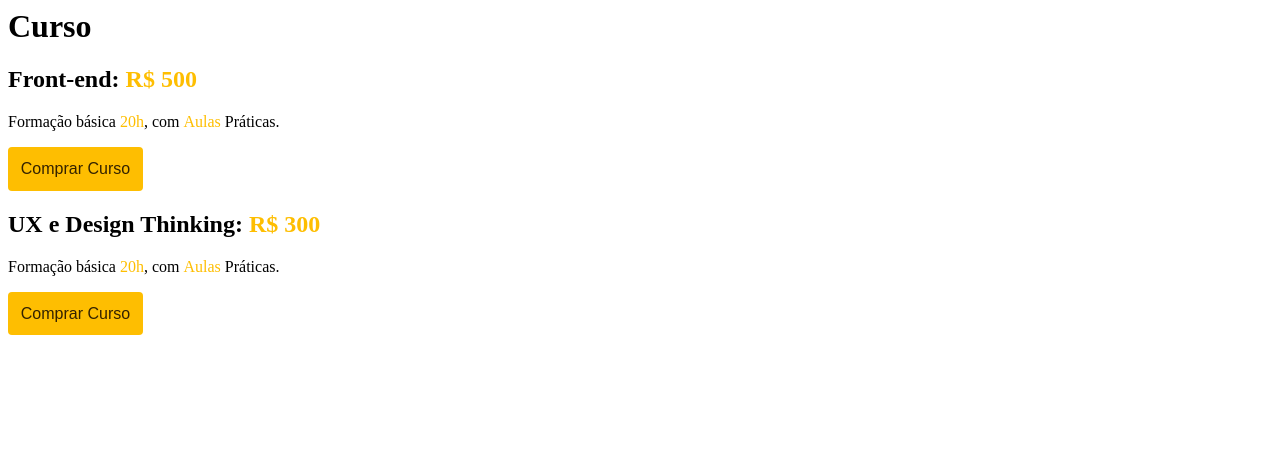
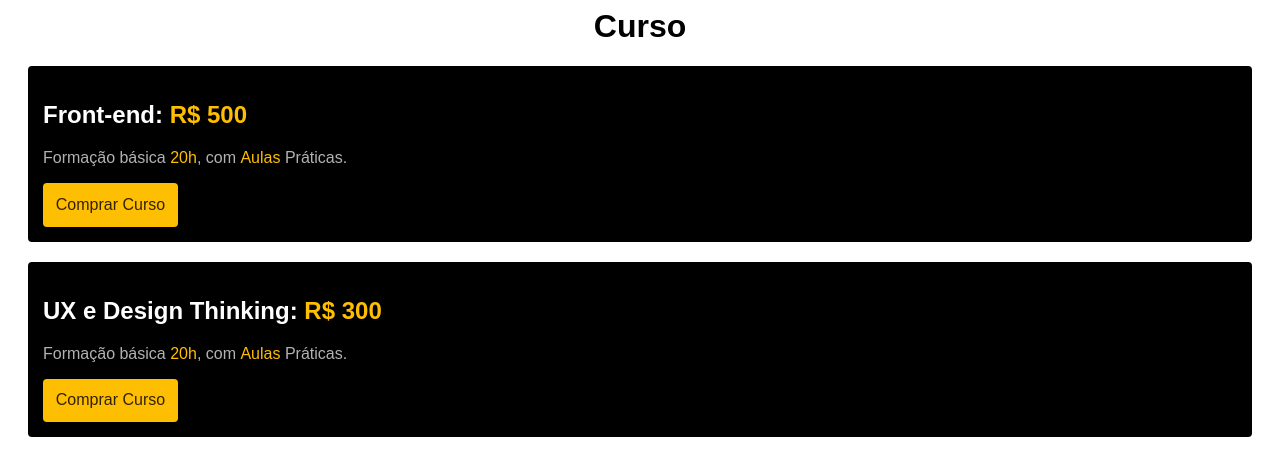
Before and after one commit to MiMiCampos/FrontEnd, a plain HTML site: page html/atividade.html in a window 1280 px wide. Drawn offline with Linux system fonts and the light colour scheme.

Commit message:
atividade concluida

```diff
--- a/css/atividade.css
+++ b/css/atividade.css
@@ -13,3 +13,34 @@ a {
     display: inline-block;
     color: #febe01;
 }
+
+h1 {
+    font-family: Arial;
+    text-align: center;
+}
+
+h2 {
+    color: white;
+    font-family: Arial;
+}
+
+p {
+    color: #b2b2b2;
+    font-family: Arial;
+}
+
+.front-end {
+    background-color: black;
+    border-radius: 4px;
+    padding: 15px;
+    border: 15px;
+    margin: 20px;
+}
+
+.ux-design {
+    background-color: black;
+    border-radius: 4px;
+    padding: 15px;
+    border: 15px;
+    margin: 20px;
+}
```
